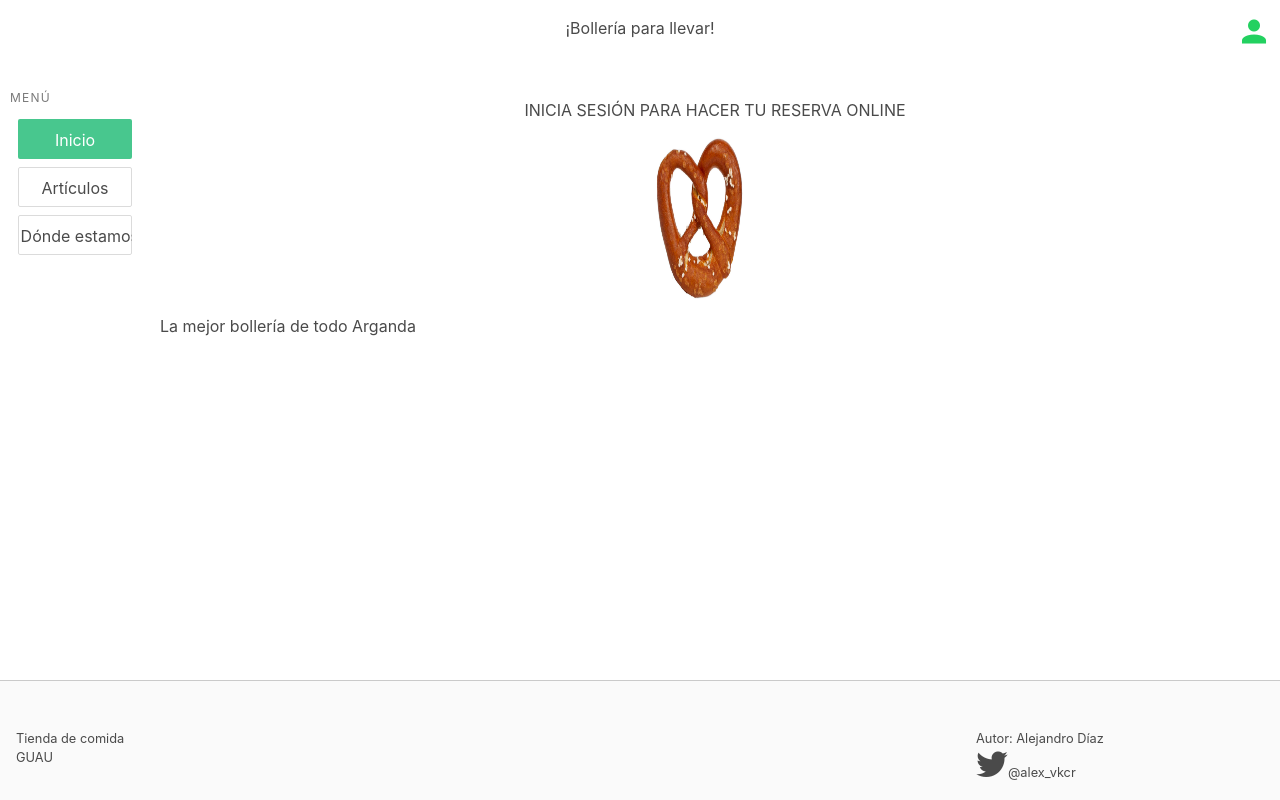
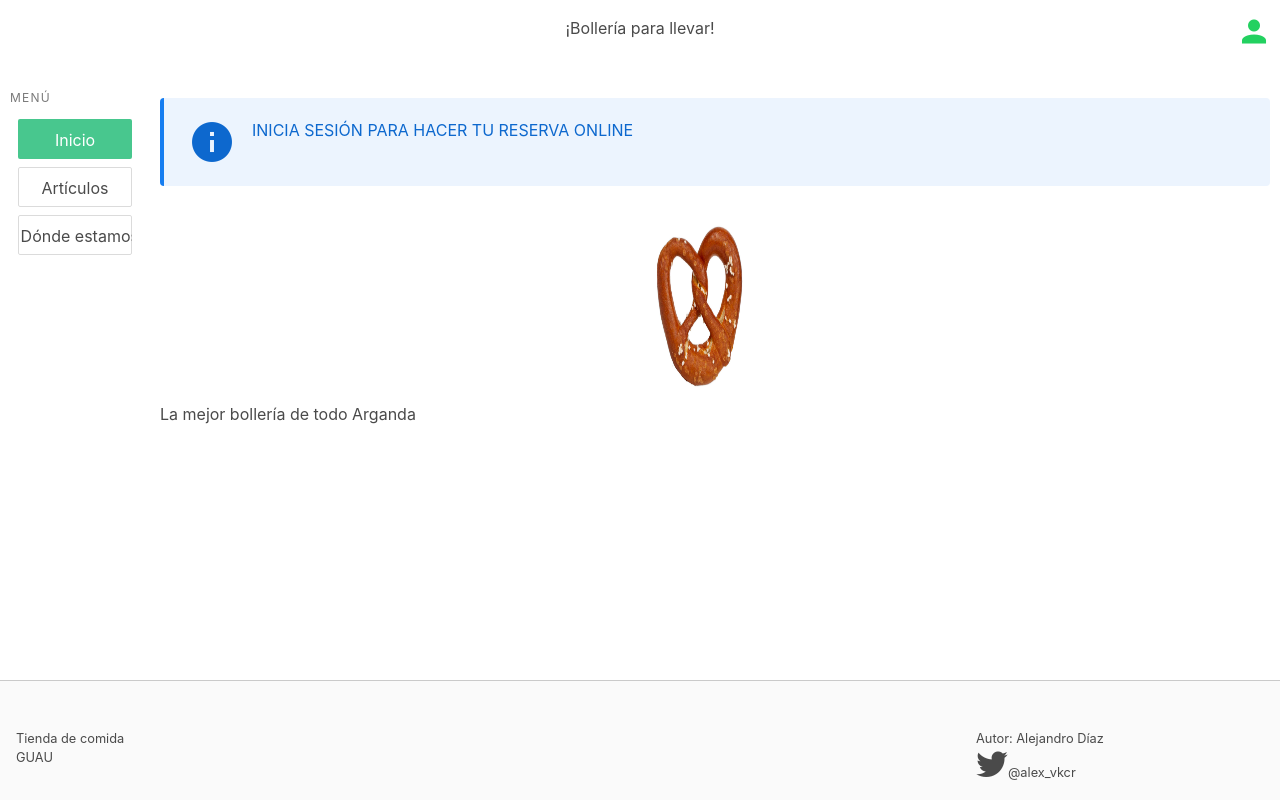
Before and after one commit to alexvkcr/shop, a Vue app in the folder shop/: page / in a window 1280 px wide. Built offline with nearby package versions, Linux system fonts and the light colour scheme; what v-img would draw is missing.

Commit message:
refactor/better info display

```diff
--- a/shop/src/components/Index.vue
+++ b/shop/src/components/Index.vue
@@ -1,6 +1,8 @@
 <template>
   <div id="Index">
-    <span class="notLogged">INICIA SESIÓN PARA HACER TU RESERVA ONLINE</span>
+    <b-message type="is-info" has-icon>
+            INICIA SESIÓN PARA HACER TU RESERVA ONLINE
+        </b-message>
     <img class="indexImg img1" :src="require(`@/assets/img/pretzel.jpg`)" alt="Imagen de Pretzel" >
     <span>La mejor bollería de todo Arganda</span>
   </div>
@@ -17,11 +19,8 @@ export default {
 #Index {
   overflow-x: hidden;
 }
-.notLogged{
-  display: block;
-  width: 100%;
-  margin: 0 auto;
-  text-align: center;
+#Index article.logged{
+  display: none;
 }
 .indexImg{
   display: inline-block;
```
